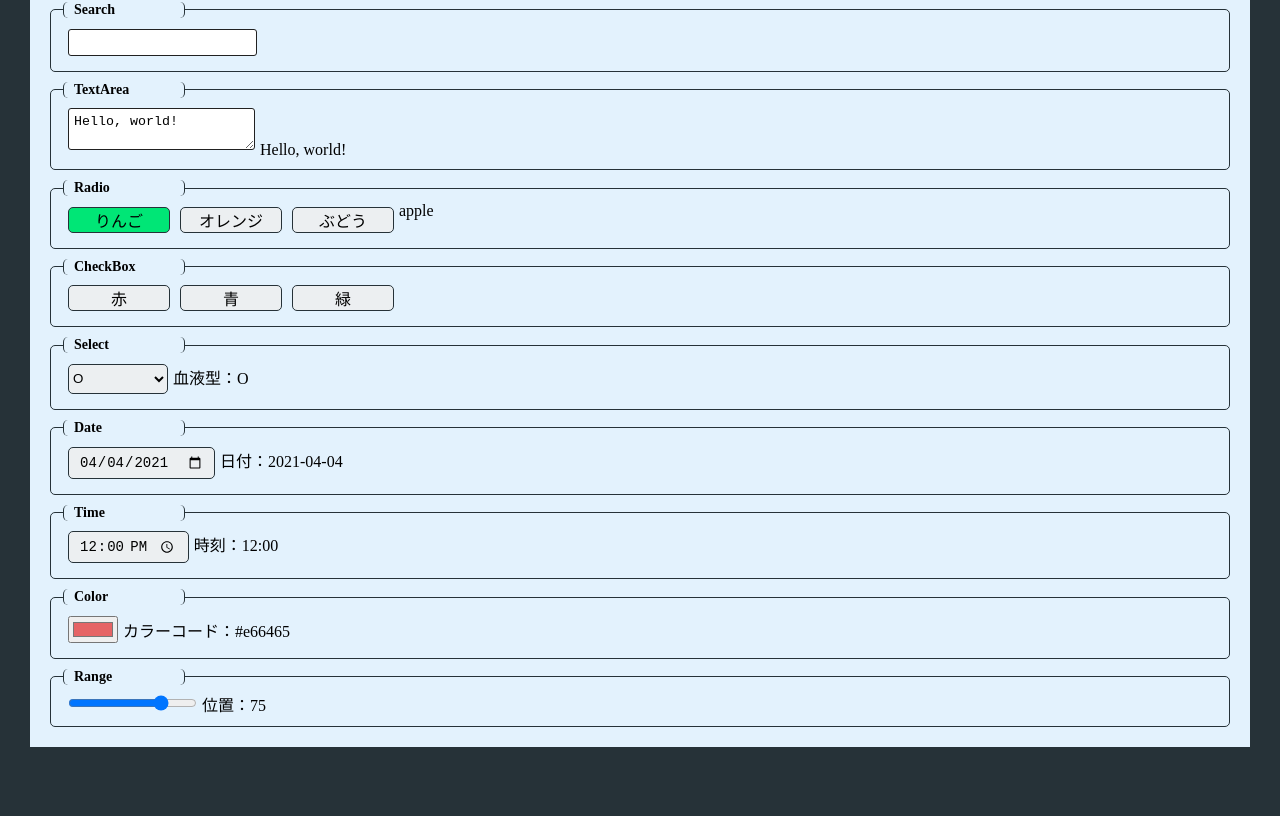
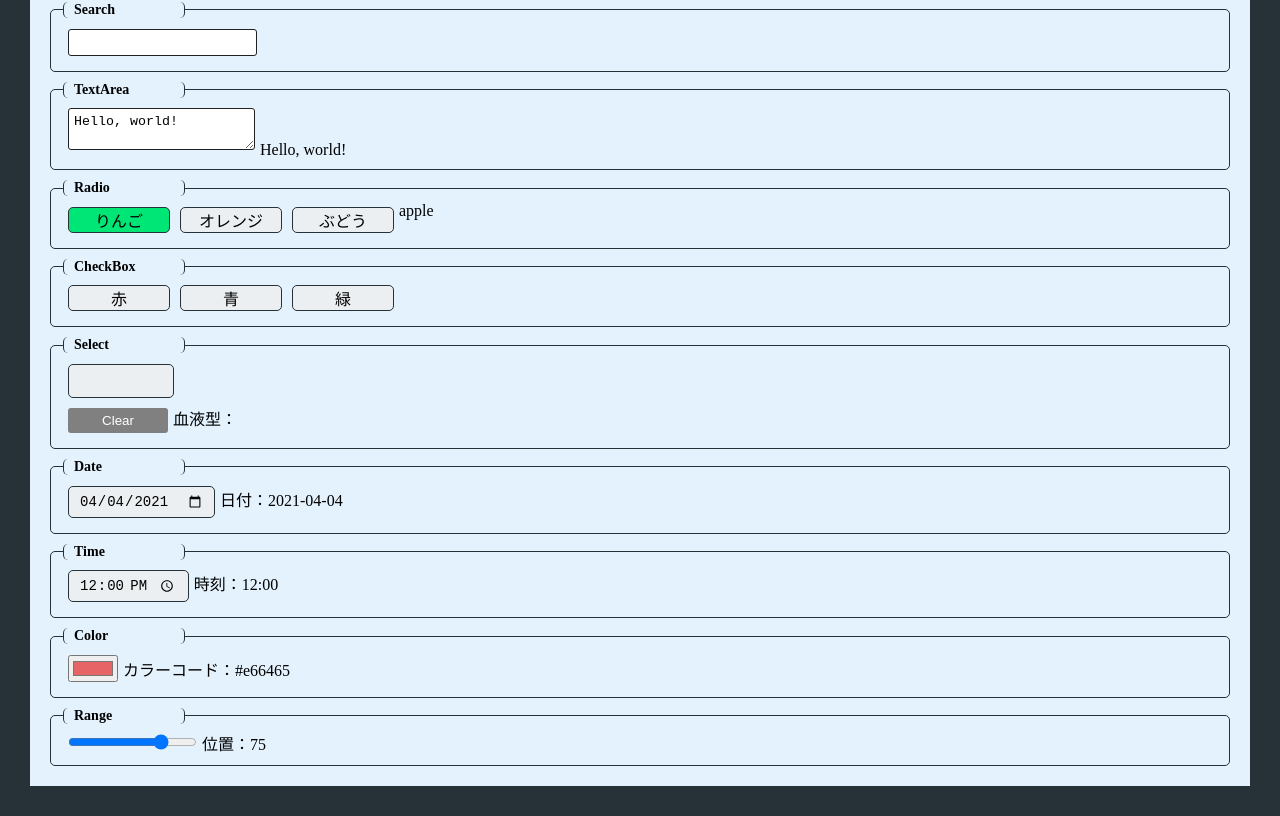
Before and after one commit to fireflower0/react-typescript-practice, a React (Create React App) app: page / in a window 1280 px wide. Shown: the part 624-1440 px from the top of the page. Before the commit the page ends 1401 px from the top, so only its background shows below. Built offline with nearby package versions, Linux system fonts and the light colour scheme.

Commit message:
Fixed a Select

```diff
--- a/src/atoms/Select.tsx
+++ b/src/atoms/Select.tsx
@@ -1,7 +1,7 @@
 import PropTypes from 'prop-types';
 import styled from 'styled-components';
 
-const SelectWrapper = styled.select`
+const SelectWrapper = styled.input`
   margin: 5px;
   width: 100px;
   height: 30px;
@@ -11,23 +11,28 @@ const SelectWrapper = styled.select`
 `;
 
 const Select = ({ options, value, setValue, ...rest }: any) => (
-  <SelectWrapper
-    defaultValue={value}
-    onChange={v => setValue(v.target.value)}
-  >
-    {options.map((o: any) => (
-      <option key={o.id} value={o.value}>{o.value}</option>)
-    )}
-  </SelectWrapper>
+  <div>
+    <SelectWrapper
+      list='brow'
+      value={value}
+      onChange={v => setValue(v.target.value)}
+    />
+    <datalist id='brow'>
+      {options.map((o: any) => (
+        <option key={o.id} value={o.value} />
+      ))}
+    </datalist>
+  </div>
 );
 
 Select.defaultProps = {
   options: [],
+  value: '',
 };
 
 Select.propTypes = {
   options: PropTypes.array,
-  value: PropTypes.string.isRequired,
+  value: PropTypes.string,
   setValue: PropTypes.func.isRequired,
 };
 
--- a/src/pages/Home.tsx
+++ b/src/pages/Home.tsx
@@ -29,7 +29,7 @@ const Home = () => {
   const [msg2, setMsg2] = useState('Hello, world!');
   const [selectedValue, setSelectedValue] = useState('apple');
   const [selectedValues, setSelectedValues] = useState<any>([]);
-  const [selectedBloodType, setSelectedBloodType] = useState('O');
+  const [selectedBloodType, setSelectedBloodType] = useState('');
   const [date, setDate] = useState('2021-04-04');
   const [time, setTime] = useState('12:00');
   const [color, setColor] = useState('#e66465');
@@ -180,6 +180,15 @@ const Home = () => {
               value={selectedBloodType}
               setValue={setSelectedBloodType}
             />
+            <Button
+              labelText='Clear'
+              styles={{
+                width: '100px',
+                color: 'white',
+                backgroundColor: 'grey'
+              }}
+              onClick={() => setSelectedBloodType('')}
+            />
             血液型：{selectedBloodType}
           </div>
         }
```
